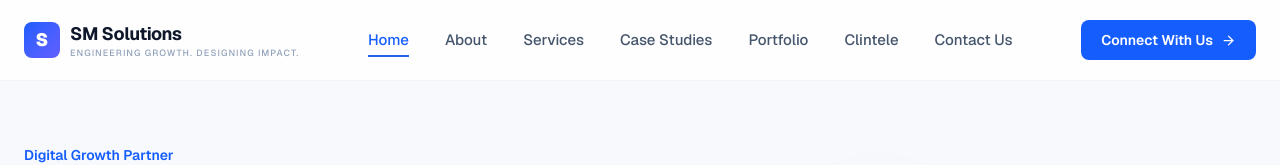
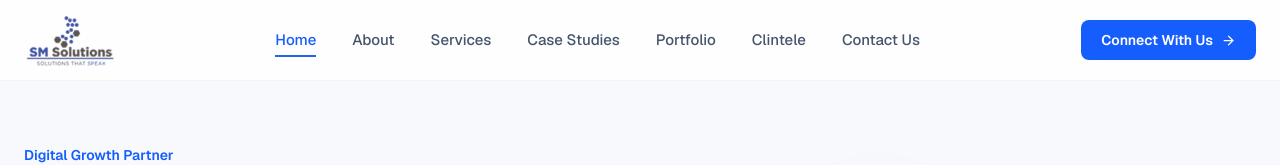
Before and after one commit to Androidev2022/sm-website, a Next.js app: page / in a window 1280 px wide. Shown: the top 165 px of the page. Built offline with nearby package versions, Linux system fonts and the light colour scheme.

Commit message:
first commit

```diff
--- a/components/Footer.tsx
+++ b/components/Footer.tsx
@@ -1,3 +1,5 @@
+import Image from "next/image";
+import Link from "next/link";
 import { ArrowRight, Rocket, Phone, Mail, MapPin } from "lucide-react";
 import {
   LinkedinIcon,
@@ -56,15 +58,13 @@ export default function Footer() {
             <div className="grid grid-cols-2 sm:grid-cols-3 lg:grid-cols-[minmax(0,1.5fr)_repeat(4,minmax(0,1fr))_minmax(0,1.4fr)] gap-x-6 gap-y-8 md:gap-y-10 pb-10 border-b border-white/10">
               {/* Brand */}
               <div className="col-span-2 sm:col-span-3 lg:col-span-1">
-                <div className="flex items-end gap-2 mb-4">
-                  <span className="text-white font-black text-[40px] leading-none tracking-tight">SM</span>
-                  <div className="leading-tight pb-0.5">
-                    <div className="font-bold text-lg text-white">Solutions</div>
-                    <div className="text-[8px] tracking-[0.14em] text-slate-400 font-medium uppercase">
-                      Engineering Growth. Designing Impact.
-                    </div>
-                  </div>
-                </div>
+                <Link
+                  href="/"
+                  aria-label="SM Solutions home"
+                  className="inline-flex mb-4 rounded-xl bg-white px-3 py-2"
+                >
+                  <Image src="/logo.png" alt="SM Solutions" width={135} height={84} className="h-14 w-auto" />
+                </Link>
                 <p className="text-[13px] text-slate-400 leading-relaxed max-w-sm lg:max-w-[240px]">
                   We build high-performance digital ecosystems that drive measurable growth for ambitious brands worldwide.
                 </p>
--- a/components/Header.tsx
+++ b/components/Header.tsx
@@ -1,5 +1,6 @@
 "use client";
 
+import Image from "next/image";
 import Link from "next/link";
 import { usePathname } from "next/navigation";
 import { ArrowRight, ChevronDown } from "lucide-react";
@@ -27,16 +28,8 @@ export default function Header() {
   return (
     <header className="site-header w-full bg-white/85 backdrop-blur-[10px] border-b border-slate-100 sticky top-0 z-50">
       <div className="max-w-7xl mx-auto px-6 h-20 flex justify-between items-center">
-        <Link href="/" className="flex items-center gap-2.5">
-          <div className="w-9 h-9 rounded-lg bg-gradient-to-br from-blue-600 to-indigo-500 flex items-center justify-center text-white font-black text-lg">
-            S
-          </div>
-          <div className="leading-tight">
-            <div className="font-bold text-lg text-slate-900 tracking-tight">SM Solutions</div>
-            <div className="text-[9px] tracking-[0.12em] text-slate-400 font-medium uppercase">
-              Engineering Growth. Designing Impact.
-            </div>
-          </div>
+        <Link href="/" className="flex items-center flex-shrink-0" aria-label="SM Solutions home">
+          <Image src="/logo.png" alt="SM Solutions" width={135} height={84} priority className="h-14 w-auto" />
         </Link>
 
         <nav className="hidden md:flex gap-9 text-[15px] font-medium text-slate-600">
```
